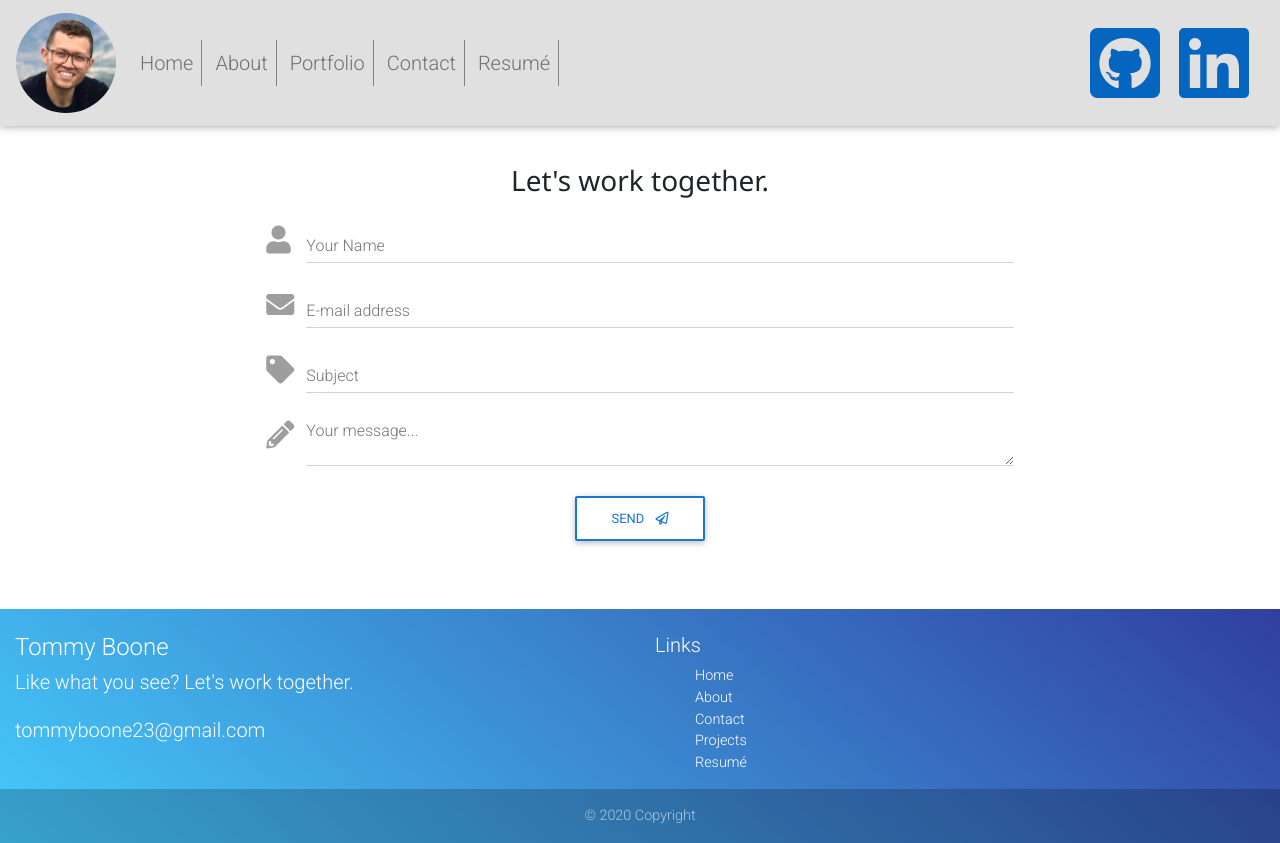
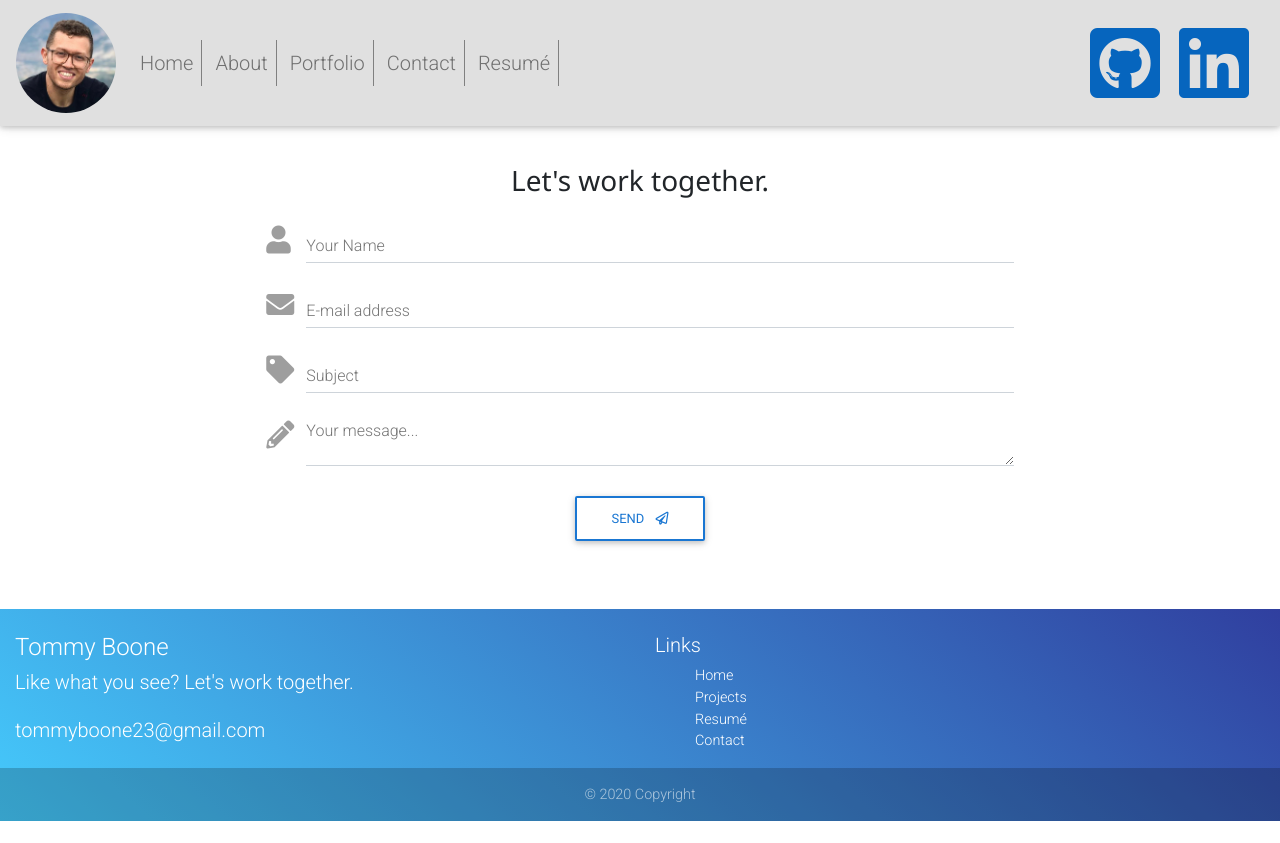
Before and after one commit to tommyboone/react_portfolio, a React (Create React App) app: page /contact in a window 1280 px wide. After the commit the page ends 821 px from the top, so only its background shows below. Built offline with nearby package versions, Linux system fonts and the light colour scheme.

Commit message:
removed section from links

```diff
--- a/src/components/Footer/Footer.js
+++ b/src/components/Footer/Footer.js
@@ -25,16 +25,13 @@ const Footer = () => {
                 <a href="/">Home</a>
               </li>
               <li className="list-unstyled">
-                <a href="/">About </a>
-              </li>
-              <li className="list-unstyled">
-                <a href="/contact">Contact</a>
-              </li>
-              <li className="list-unstyled">
                 <a href="/projects">Projects</a>
               </li>
-              <li className="list-unstyled">
-                <a href="#!">Resumé</a>
+               <li className="list-unstyled">
+                <a href="./images/Tommy-Boone-Resumé.pdf" target="_blank">Resumé</a>
+              </li>
+            <li className="list-unstyled">
+                <a href="/contact">Contact</a>
               </li>
 
             </ul>
```
